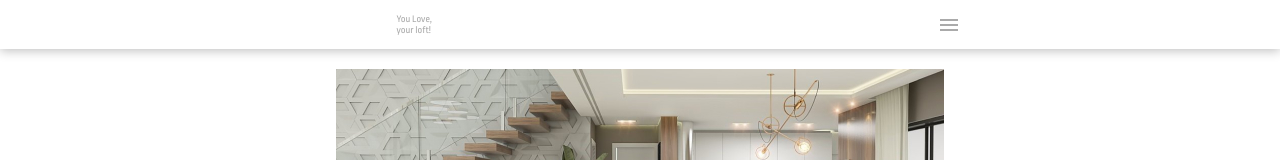
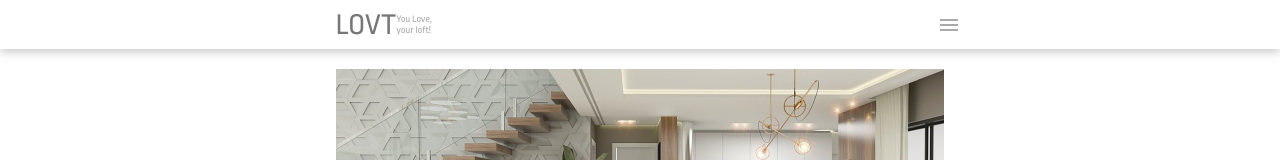
Before and after one commit to erickvictor/lovt, a plain HTML site: page index.html in a window 1280 px wide. Shown: the top 160 px of the page. Drawn offline with Linux system fonts and the light colour scheme.

Commit message:
Fix logo link

```diff
--- a/global.css
+++ b/global.css
@@ -7,10 +7,6 @@ body {
 
 a {
   text-decoration: none;
-}
-
-a:link {
-  color: #fff;
 }
 
 .container {
```
